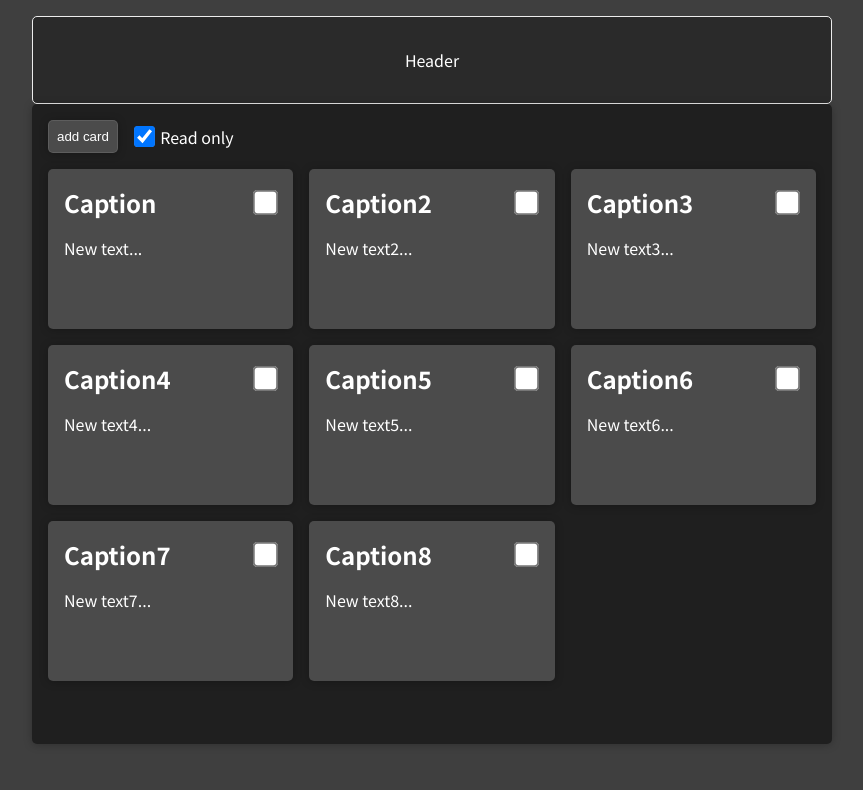
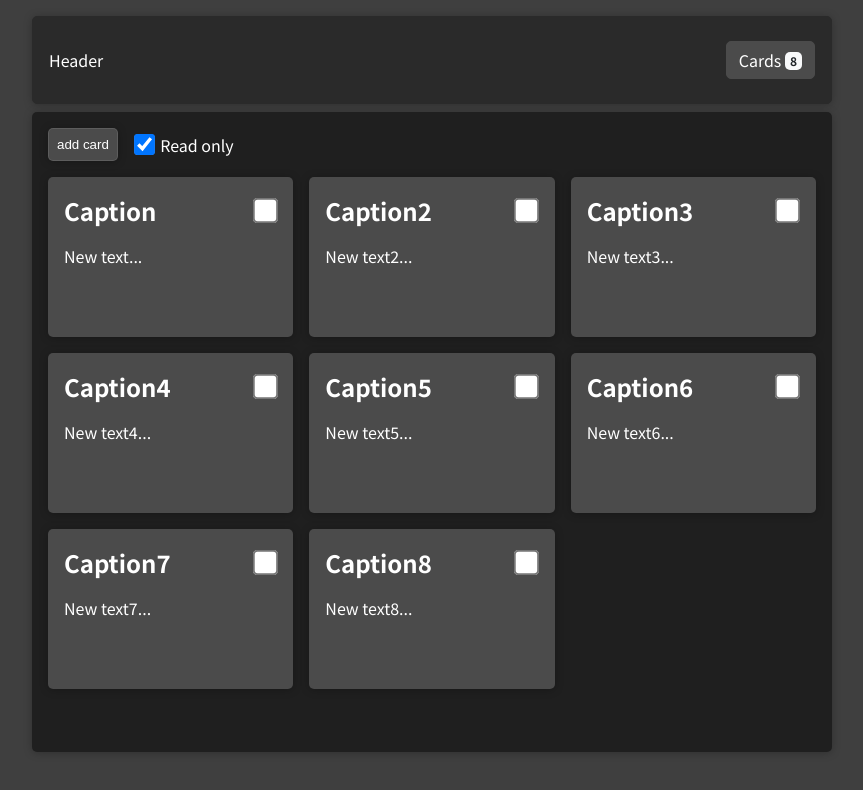
Before and after one commit to Innborne/React-app, a React (Create React App) app: page / in a window 1280 px wide. Shown: the top 790 px of the page, without its empty margins (208-1071 px from the left). Built offline with nearby package versions, Linux system fonts and the light colour scheme.

Commit message:
added CardListContext component -cards state and methods have been moved to CardListContext component -added badge which displays number of cards -some changes in styles of header

```diff
--- a/src/App.js
+++ b/src/App.js
@@ -1,5 +1,6 @@
-import React, { useState } from "react";
+import React from "react";
 import CardList from "./components/CardList/CardList";
+import { CardListContextProvider } from "./components/CardListContext/CardListContext";
 import Header from "./components/Header/Header";
 
 const initCards = [
@@ -55,17 +56,12 @@ const initCards = [
 
 function App() {
   const header = "Header";
-  const [cards, setCards] = useState(initCards);
-
-  const changeCardsHandler = (newCards) => {
-    setCards(newCards);
-  };
 
   return (
-    <div>
+    <CardListContextProvider initCards={initCards}>
       <Header>{header}</Header>
-      <CardList items={cards} OnChangeCards={changeCardsHandler} />
-    </div>
+      <CardList />
+    </CardListContextProvider>
   );
 }
 
--- a/src/components/CardList/CardList.js
+++ b/src/components/CardList/CardList.js
@@ -1,41 +1,25 @@
-import { useState } from "react";
+import { useState, useContext } from "react";
 import { CardWithDelay } from "../Card/Card";
 import CardListCheckbox from "./CardListCheckbox";
 import CardAdding from "../CardAdding/CardAdding";
+import CardListContext from "../CardListContext/CardListContext";
 
 import "./CardList.css";
 
-function CardList(props) {
+function CardList() {
   const deleteButtonText = "delete selected cards",
     addButtonText = "add card",
     readOnlyCheckboxText = "Read only";
   const [readOnlyMode, setReadOnlyMode] = useState(true);
   const [cardAddingMode, setCardAddingMode] = useState(false);
+  const CardListCtx = useContext(CardListContext);
 
   const readOnlyHandleClick = () => {
     setReadOnlyMode((prevReadOnlyMode) => !prevReadOnlyMode);
   };
 
-  const DeleteCardsHandler = () => {
-    props.OnChangeCards(props.items.filter((card) => !card.check));
-  };
-
-  const saveCardDataHandler = (enteredCardsData) => {
-    props.OnChangeCards(
-      props.items.map((prevCard) =>
-        prevCard.id === enteredCardsData.id
-          ? { ...prevCard, ...enteredCardsData }
-          : prevCard
-      )
-    );
-  };
-
   const AddCardButtonHandler = () => {
     setCardAddingMode((prevCardAddingState) => !prevCardAddingState);
-  };
-
-  const addCardDataHandler = (enteredAddData) => {
-    props.OnChangeCards([{ ...enteredAddData }, ...props.items]);
   };
 
   return (
@@ -48,8 +32,11 @@ function CardList(props) {
         >
           {addButtonText}
         </button>
-        {props.items.find((card) => card.check) && (
-          <button className="card-list-button" onClick={DeleteCardsHandler}>
+        {CardListCtx.items.find((card) => card.check) && (
+          <button
+            className="card-list-button"
+            onClick={CardListCtx.onDeleteCard}
+          >
             {deleteButtonText}
           </button>
         )}
@@ -64,12 +51,12 @@ function CardList(props) {
       {cardAddingMode && (
         <CardAdding
           disableCardMode={AddCardButtonHandler}
-          onAddCard={addCardDataHandler}
+          onAddCard={CardListCtx.onAddCard}
         />
       )}
-      {props.items.map((cardData) => (
+      {CardListCtx.items.map((cardData) => (
         <CardWithDelay
-          onSaveCardData={saveCardDataHandler}
+          onSaveCardData={CardListCtx.onChangeCard}
           key={cardData.id}
           card={cardData}
           readOnly={readOnlyMode}
--- /dev/null
+++ b/src/components/CardListContext/CardListContext.js
@@ -0,0 +1,45 @@
+import React, { useState } from "react";
+
+const CardListContext = React.createContext({
+  items: {},
+  onChangeCard: () => {},
+  onAddCard: () => {},
+  onDeleteCard: () => {},
+});
+
+export const CardListContextProvider = (props) => {
+  const [cards, setCards] = useState(props.initCards);
+
+  const addCard = (enteredAddData) => {
+    setCards([{ ...enteredAddData }, ...cards]);
+  };
+
+  const changeCard = (enteredCardsData) => {
+    setCards(
+      cards.map((prevCard) =>
+        prevCard.id === enteredCardsData.id
+          ? { ...prevCard, ...enteredCardsData }
+          : prevCard
+      )
+    );
+  };
+
+  const deleteCard = () => {
+    setCards(cards.filter((card) => !card.check));
+  };
+
+  return (
+    <CardListContext.Provider
+      value={{
+        items: cards,
+        onChangeCard: changeCard,
+        onAddCard: addCard,
+        onDeleteCard: deleteCard,
+      }}
+    >
+      {props.children}
+    </CardListContext.Provider>
+  );
+};
+
+export default CardListContext;
--- a/src/components/Header/Header.css
+++ b/src/components/Header/Header.css
@@ -3,12 +3,50 @@
   max-width: 95%;
   width: 50rem;
   height: 5.5rem;
-  border: 1px solid #ececec;
+  border: 1px solid #2a2a2a;
   background-color: #2a2a2a;
   color: white;
   border-radius: 5px;
   align-items: center;
-  justify-content: center;
+  justify-content: space-between;
   margin: auto;
+  box-shadow: 0 1px 8px rgba(0, 0, 0, 0.25);
   margin-top: 1rem;
+  margin-bottom: 0.5rem;
+  padding: 1rem;
+  white-space: wrap;
 }
+
+.header-text-badge {
+  display: inline-block;
+  font-weight: 400;
+  color: #fff;
+  background-color: #4b4b4b;
+  text-align: center;
+  vertical-align: middle;
+  user-select: none;
+  border: 1px solid #4b4b4b;
+  padding: 0.375rem 0.75rem;
+  font-size: 1rem;
+  line-height: 1.5;
+  border-radius: 5px;
+  overflow: visible;
+  white-space: nowrap;
+}
+
+.header-badge {
+  color: #212529;
+  background-color: #f8f9fa;
+  display: inline-block;
+  padding: 0.25em 0.4em;
+  font-size: 75%;
+  font-weight: 700;
+  line-height: 1;
+  text-align: center;
+  white-space: nowrap;
+  vertical-align: baseline;
+  border-radius: 5px;
+  position: relative;
+  top: -1px;
+  margin-left: 0.25rem;
+}
--- a/src/components/Header/Header.js
+++ b/src/components/Header/Header.js
@@ -1,7 +1,19 @@
+import { useContext } from "react";
+import CardListContext from "../CardListContext/CardListContext";
+
 import "./Header.css";
 
 function Header(props) {
-  return <header className="header">{props.children}</header>;
+  const ctx = useContext(CardListContext);
+  return (
+    <header className="header">
+      <div>{props.children}</div>
+      <div className="header-text-badge">
+        {"Cards"}
+        <span className="header-badge">{ctx.items.length}</span>
+      </div>
+    </header>
+  );
 }
 
 export default Header;
```
